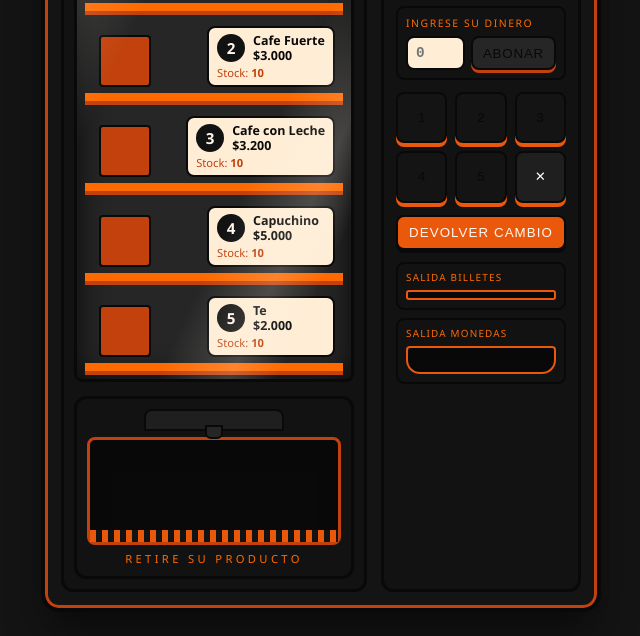
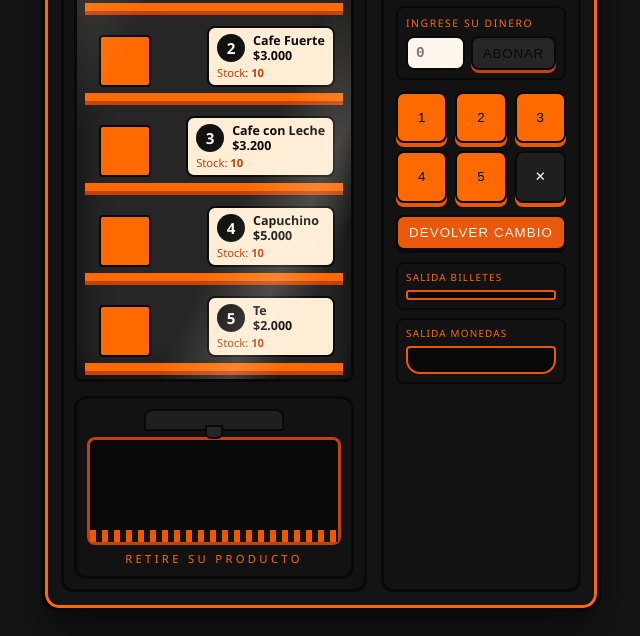
Before and after one commit to NikosPlays/Maquina-de-cafe, a plain HTML site: page index.html in a window 1280 px wide. Shown: the part 202-838 px from the top of the page, without its empty margins (319-959 px from the left). Drawn offline with Linux system fonts and the light colour scheme.

Commit message:
Colores semanticos/  botones de seleccion

```diff
--- a/styles.css
+++ b/styles.css
@@ -11,9 +11,9 @@
   --gray-800: #121212;
   --gray-900: #090909;
   /* Colores semánticos */
-  --color-page-bg: var(--gray-200);
+--color-page-bg: var(--gray-200);
   --color-machine: var(--gray-700);
-  --color-machine-light: var(--gray-600);
+  --color-machine-light: var(--gray-400);
   --color-machine-dark: var(--gray-800);
   --color-border: var(--gray-900);
   --color-glass: var(--gray-100);
@@ -21,21 +21,20 @@
   --color-shelf: var(--gray-400);
   --color-shelf-edge: var(--gray-600);
   --color-interior: var(--gray-300);
-  --color-product: var(--gray-600);
+  --color-product: var(--gray-400);
   --color-panel: var(--gray-800);
   --color-text-light: var(--gray-050);
   --color-text-dark: var(--gray-900);
   --color-text-muted: var(--gray-400);
   --color-screen-bg: var(--gray-900);
-  --color-screen-text: var(--gray-100);
-  --color-key: var(--gray-200);
-  --color-key-hover: var(--gray-050);
-  --color-key-active: var(--gray-400);
-  --color-input-bg: var(--gray-100);
+  --color-screen-text: var(--gray-400);
+  --color-key: var(--gray-400);
+  --color-key-hover: var(--gray-500);
+  --color-key-active: var(--gray-600);
+  --color-input-bg: var(--gray-050);
   --color-slot: var(--gray-900);
-  --color-led: var(--gray-050);
+  --color-led: var(--gray-400);
   --color-shadow: var(--gray-900);
-
   /* Medidas */
   --radius-lg: 18px;
   --radius-md: 12px;
```
